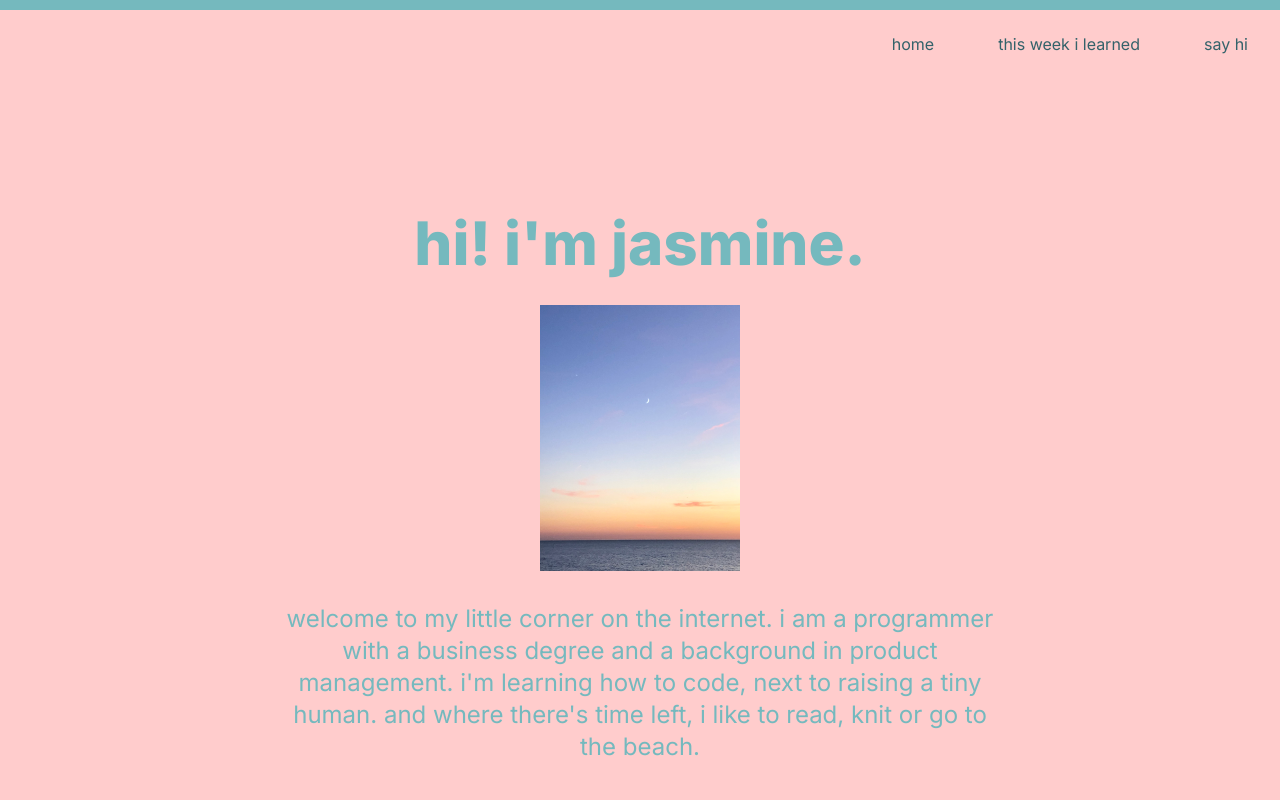
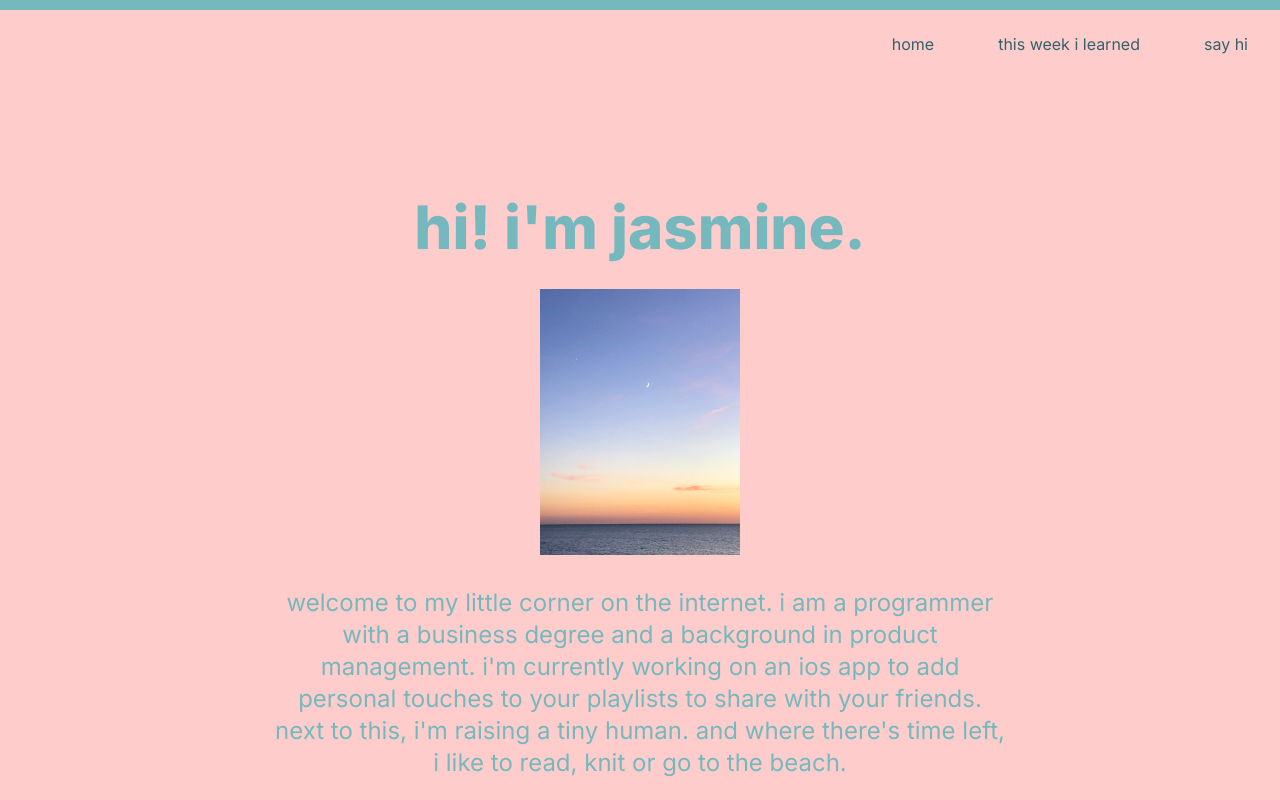
Before and after one commit to jasmoony/portfolio, a Next.js app: page / in a window 1280 px wide. Shown: the top 800 px of the page. Built offline with nearby package versions, Linux system fonts and the light colour scheme.

Commit message:
updated about

```diff
--- a/app/page.tsx
+++ b/app/page.tsx
@@ -30,9 +30,10 @@ export default function Home() {
         </div>
         <div className="text-neptune-400 font-normal text-lg md:text-xl lg:text-2xl max-w-3xl mx-auto text-center px-4">
           welcome to my little corner on the internet. i am a programmer with a
-          business degree and a background in product management. i'm learning
-          how to code, next to raising a tiny human. and where there's time
-          left, i like to read, knit or go to the beach.
+          business degree and a background in product management. i'm currently
+          working on an ios app to add personal touches to your playlists to
+          share with your friends. next to this, i'm raising a tiny human. and
+          where there's time left, i like to read, knit or go to the beach.
         </div>
       </div>
 
```
